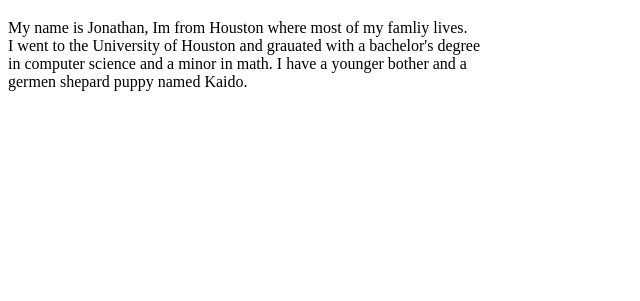
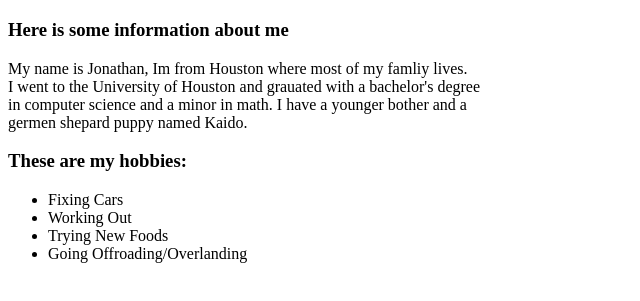
Before and after one commit to jonathanthomas37/Challenge-II, a plain HTML site: page index.html in a window 1280 px wide. Shown: the part 61-362 px from the top of the page, without its empty margins (0-640 px from the left). Drawn offline with Linux system fonts and the light colour scheme.

Commit message:
part (2/3) List of hobbies or favorite things

```diff
--- a/index.html
+++ b/index.html
@@ -17,6 +17,7 @@
     </head>
     <body>
         <h1>Welcome to my Page!</h1>
+        <h3>Here is some information about me</h3>
 
         <section id="info-section">
 
@@ -25,6 +26,15 @@
                 I have a younger bother and a <br> germen shepard puppy named Kaido.
             </p>
 
+            <h3>These are my hobbies:</h3>
+
+            <ul>
+                <li>Fixing Cars</li>
+                <li>Working Out</li>
+                <li>Trying New Foods</li>
+                <li>Going Offroading/Overlanding</li>
+            </ul>
+
         </section>
 
     </body>
```
